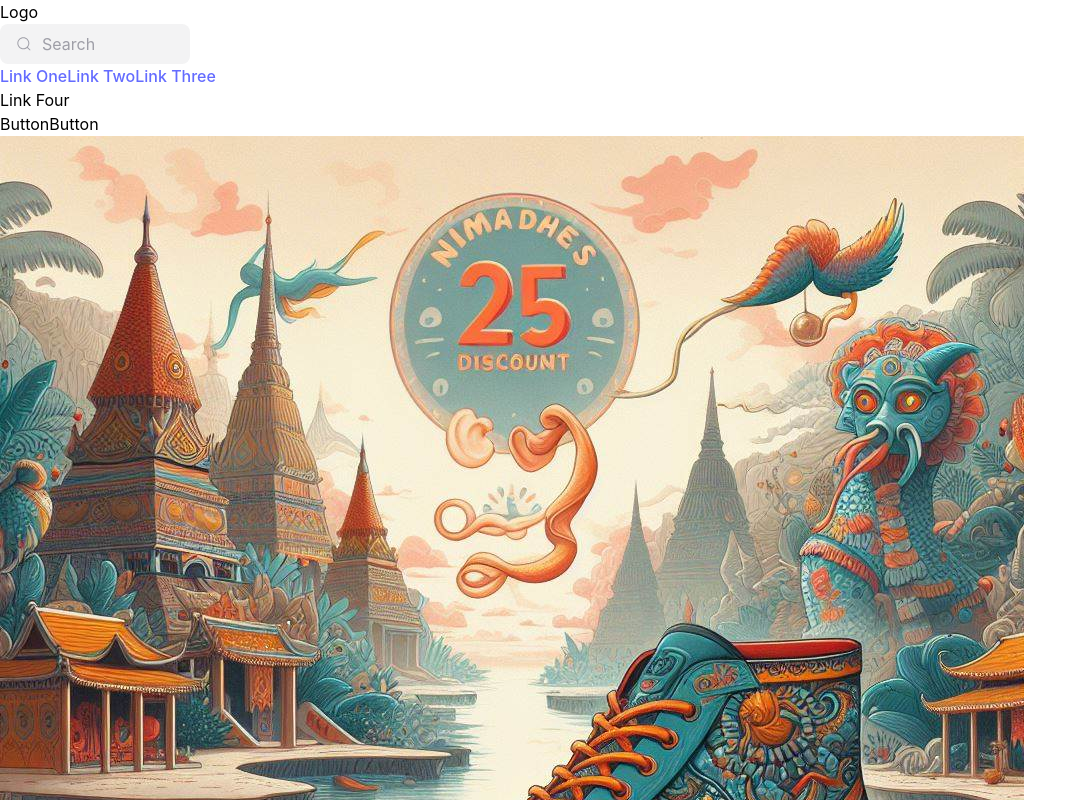
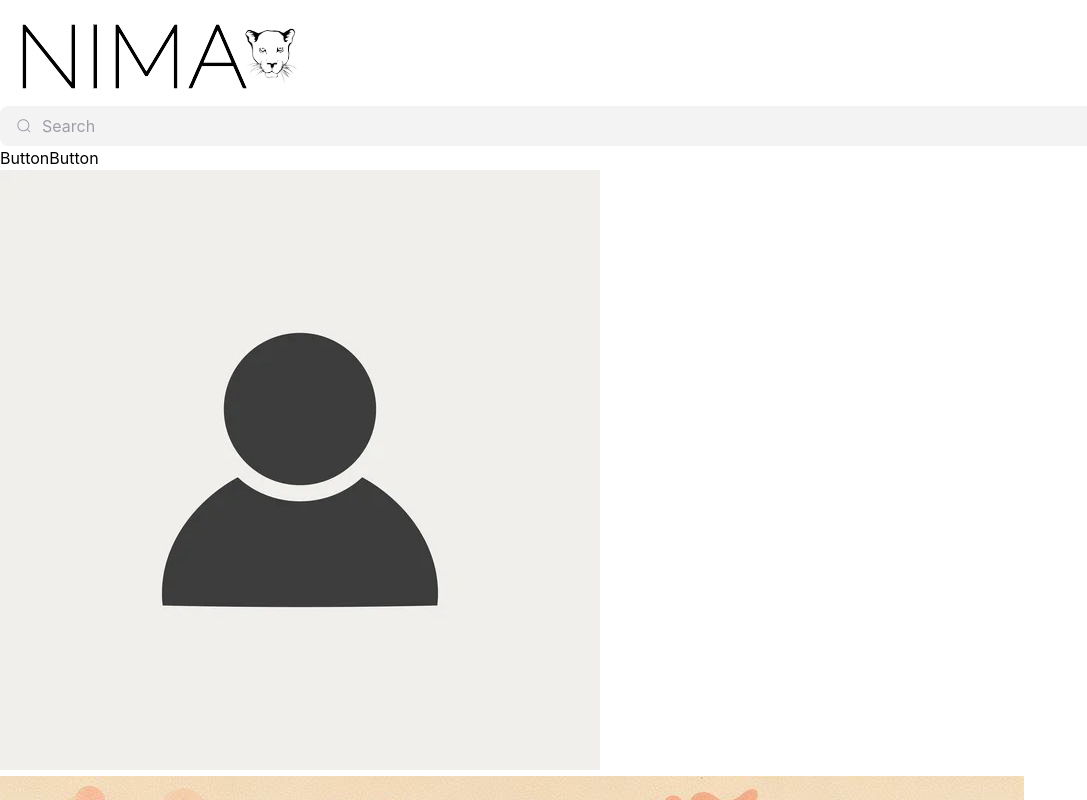
Before and after one commit to omerulusal/Nima, a React (Vite) app in the folder Frontend/: page / in a window 1280 px wide. Shown: the top 800 px of the page, without its empty margins (0-1087 px from the left). Built offline with nearby package versions, Linux system fonts and the light colour scheme.

Commit message:
some conditions

```diff
--- a/Frontend/src/components/Search/search.css
+++ b/Frontend/src/components/Search/search.css
@@ -1,9 +1,11 @@
 .group {
     display: flex;
     line-height: 28px;
+    justify-content: center;
     align-items: center;
     position: relative;
-    max-width: 190px;
+    min-width: 720px;
+    margin: 0 auto;
 }
 
 .input {
--- a/Frontend/src/layout/Header.jsx
+++ b/Frontend/src/layout/Header.jsx
@@ -4,35 +4,39 @@ import Search from '../components/Search/Search';
 
 const Header = () => {
     const [isOpen, setIsOpen] = useState(false);
+    // eslint-disable-next-line no-unused-vars
+    const [user, setUser] = useState(false)
 
     return (
         <nav className="flex items-center justify-between p-6 bg-white shadow">
-            <div className="flex items-center space-x-4">
-                <span className="text-lg font-semibold">Logo</span>
+            <div className="flex items-center space-x-16">
+                <div className=''>
+                    <img className='h-7' src="/logo.png" alt="logo" />
+                </div>
                 <Search />
-                <div className="space-x-2">
-                    <Link to={"/"} className="text-gray-600 hover:text-gray-900">Link One</Link>
-                    <Link to={"/"} className="text-gray-600 hover:text-gray-900">Link Two</Link>
-                    <Link to={"/"} className="text-gray-600 hover:text-gray-900">Link Three</Link>
+                <div className="space-x-2 flex items-center justify-center">
+                    <button>Button</button>
+                    <button>Button</button>
+                </div>
+                <div className="space-x-1">
                     <div className="relative">
-                        <button onClick={() => setIsOpen(!isOpen)} className="text-gray-600 hover:text-gray-900">
-                            Link Four
+                        <button onClick={user ? () => setIsOpen(!isOpen) : () => setIsOpen(false)} className="text-gray-600 hover:text-gray-900">
+                            <img className='h-8 w-8 rounded-full' src="/user.jpg" alt="user" />
                         </button>
                         {isOpen && (
-                            <div className="absolute left-0 mt-2 w-48 rounded-md shadow-lg bg-white ring-1 ring-black ring-opacity-5">
+                            <div className="absolute right-0 mt-2 w-48 rounded-md shadow-lg z-20 bg-white ring-1 ring-black ring-opacity-5">
                                 <div className="py-1" role="menu" aria-orientation="vertical" aria-labelledby="options-menu">
-                                    <Link to={"/"} className="block px-4 py-2 text-sm text-gray-700 hover:bg-gray-100 hover:text-gray-900" role="menuitem">Sublink One</Link>
-                                    <Link to={"/"} className="block px-4 py-2 text-sm text-gray-700 hover:bg-gray-100 hover:text-gray-900" role="menuitem">Sublink Two</Link>
+                                    <Link to={"/"} className="block px-4 py-2 text-sm text-gray-700 hover:bg-gray-100 hover:text-gray-900" role="menuitem">Profile</Link>
+                                    {user && <Link to={"/"} className="block px-4 py-2 text-sm text-gray-700 hover:bg-gray-100 hover:text-gray-900" role="menuitem">Admin</Link>}
+
+                                    <Link to={"/"} className="block px-4 py-2 text-sm text-gray-700 hover:bg-gray-100 hover:text-gray-900" role="menuitem">LogOut</Link>
                                 </div>
                             </div>
                         )}
                     </div>
                 </div>
             </div>
-            <div className="space-x-2">
-                <button>Button</button>
-                <button>Button</button>
-            </div>
+
         </nav>
     );
 };
```
Also changed, not shown: Frontend/public/user.jpg (added).
